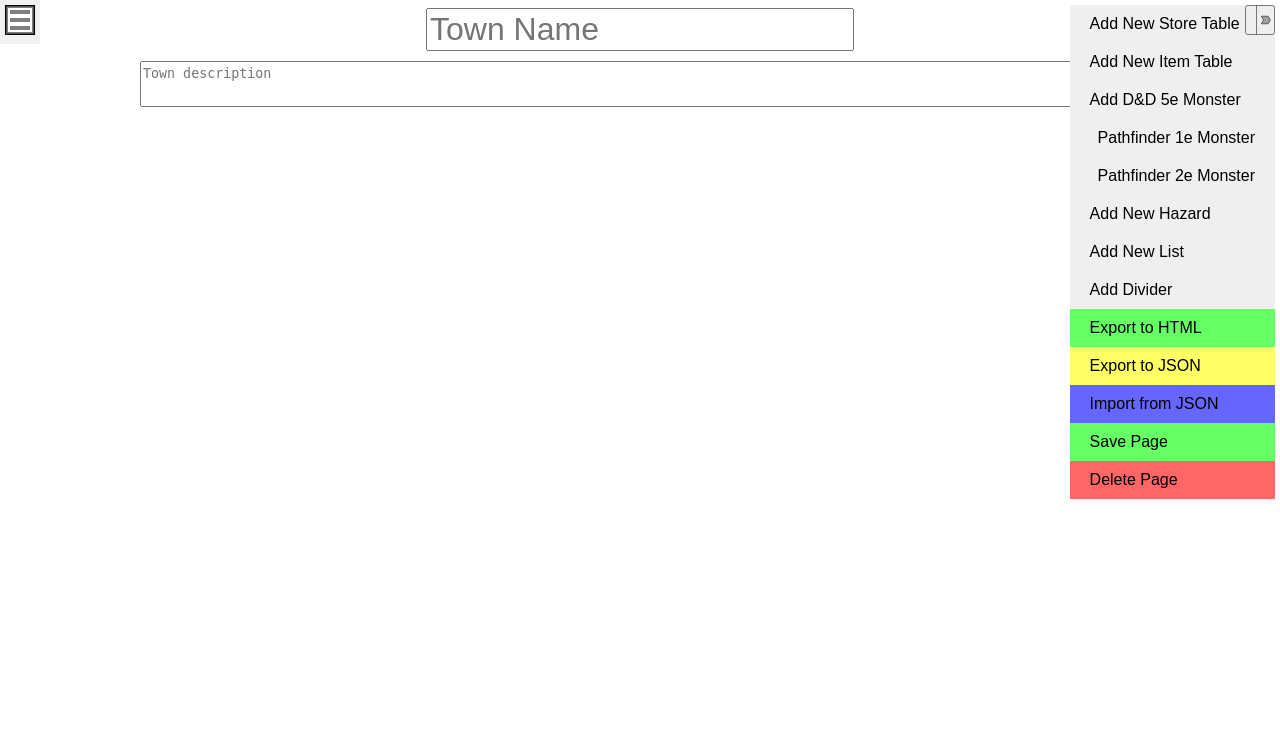
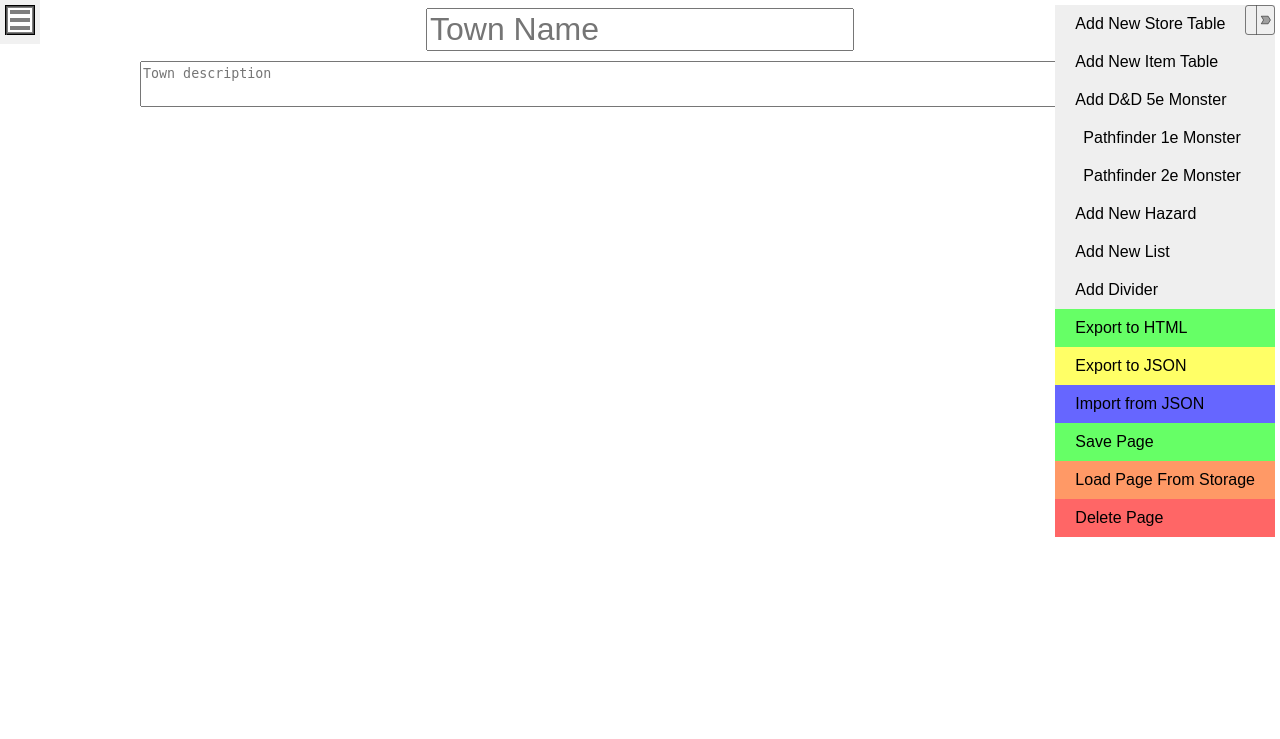
Before and after one commit to Dude036/Cyneric, a Django app: page /editor/ in a window 1280 px wide. Shown: the top 739 px of the page. Run offline with Django 3.2, Linux system fonts and the light colour scheme; parts of the project's set-up code (start-up, migrations or seed data) failed here and were passed over.

Commit message:
Finalizing editor Refactor

```diff
--- a/static/js/add_elements.js
+++ b/static/js/add_elements.js
@@ -106,6 +106,7 @@ function add_header_delete(parent, content) {
       if (DEBUG) { console.log("Deleting Item"); }
       parent.parentNode.removeChild(parent);
       if (DEBUG) { console.log("Item successfully deleted"); }
+      delete_container_session_storage(parent.id)
     }
   }
 
--- a/static/js/globals.js
+++ b/static/js/globals.js
@@ -23,3 +23,46 @@ let export_counter = 0;
 let PATHFINDER_2_STATS = ['HP', 'Speed', 'Size', 'AC', 'Fortitude Save', 'Will Save', 'Reflex Save', 'Skills', 'Recall Knowledge', 'Damage Immunities', 'Damage Resistances', 'Damage Weakness', 'Senses', 'Languages']
 let PATHFINDER_1_STATS = ['HP', 'Speed', 'Size', 'AC', 'Touch AC', 'Flat AC', 'CMD', 'CMB', 'Fortitude Save', 'Will Save', 'Reflex Save', 'Skills', 'Damage Immunities', 'Damage Resistances', 'Damage Weakness', 'Senses', 'Languages']
 let DND_5_STATS = ['HP', 'Speed', 'Size', 'AC', 'STR Save', 'DEX Save', 'CON Save', 'WIS Save', 'INT Save', 'CHA Save', 'Skills', 'Damage Immunities', 'Damage Resistances', 'Damage Weakness', 'Senses', 'Languages']
+
+
+/*******************************************************************************************************/
+/* HELPER FUNCTIONS ************************************************************************************/
+/*******************************************************************************************************/
+
+
+/**Convert Text to paragraphed HTML
+ * @param text The text to HTMLify
+ * @return HTMLified text
+ */
+function convert_text(text) {
+  return '<p>' + text.split('\n').join('</p><p>') + '</p>'
+}
+
+
+/**Reavers the convert text function into paragraphs
+ * @param text The text to normalize
+ * @return Normal text
+ */
+function deconvert_text(text) {
+  if (text.length == 0) { return text; }
+  return text.substring(3, text.length - 4).split('</p><p>').join('\n');
+}
+
+
+/**Validate id string passed in is Numeric
+ * @param value Number
+ * @return True if a number
+ */
+function is_numeric(value) {
+  return /^-?\d+$/.test(value);
+}
+
+
+/**Convert Stat to modifier
+ * @param stat Stat
+ * @return Modifier
+ */
+function get_mod(stat) {
+  var val = Math.floor(parseInt(stat) / 2) - 5;
+  return (val > 0) ? '+' + val : val;
+}
--- a/static/js/index.js
+++ b/static/js/index.js
@@ -1,13 +1,4 @@
 
-
-// Add Back button Cancel
-window.addEventListener('popstate', function (e) {
-  if (confirm("Are you sure you want to leave?")) {
-    window.history.back();
-  } else {
-    window.history.pushState(null, null, window.location.pathname);
-  }
-}, false);
 
 // Dragula Initial Setup
 dragula([document.getElementById('editor')], {
@@ -58,7 +49,8 @@ function incriment_item_counter(name) {
 function update_page_state(state) {
   if (DEBUG) { console.log("Updating page state"); }
   if (state === "Save") {
-    save_all_json();
+    refresh_page_json()
+    save_json_from_page();
     (async () => {
       // Toast Message
       var toast = document.createElement('div');
@@ -86,6 +78,17 @@ function update_page_state(state) {
 
       // Delete contents of editor and session
       document.getElementById('editor').innerHTML = "";
+      sessionStorage.clear();
+    }
+  } else if (state === "Load") {
+    if (confirm("Loading will Current Page contents. Are you sure you want to Load from Storage?")) {
+      header.value = "";
+      description.value = "";
+
+      // Delete contents of editor and session
+      document.getElementById('editor').innerHTML = "";
+      var json_from_storage = export_session_json();
+      update_page(json_from_storage);
       sessionStorage.clear();
     }
   }
@@ -141,7 +144,6 @@ function editor_container_table(element) {
         new_row.parentNode.removeChild(new_row);
         if (DEBUG) { console.log("Row Successfully Deleted"); }
       }
-      set_session_storage();
     }
 
     // Detail Style
@@ -165,7 +167,6 @@ function editor_container_table(element) {
       new_input.id = new_cell.id + "I";
 
       new_cell.appendChild(new_input);
-      set_session_storage();
     }
 
     var add_header = new_row.insertCell(2);
@@ -225,7 +226,6 @@ function editor_container_table(element) {
         container.parentNode.removeChild(container);
         if (DEBUG) { console.log("Table successfully deleted"); }
       }
-      set_session_storage();
     }
 
     container.appendChild(add_delete_div);
@@ -246,7 +246,6 @@ function editor_container_table(element) {
         element.innerHTML = '';
         if (DEBUG) { console.log("Table successfully Cleared"); }
       }
-      set_session_storage();
     }
 
     container.appendChild(add_delete_div);
@@ -367,7 +366,6 @@ function editor_container_table(element) {
         item_row.parentNode.removeChild(item_row);
         if (DEBUG) { console.log("Row Successfully Deleted"); }
       }
-      set_session_storage();
     }
 
     add_button_td.appendChild(add_button_div);
@@ -417,7 +415,6 @@ function editor_container_table(element) {
     item_text.style.lineHeight = "20px";
     item_text.style.width = "400px";
     item_data_cell.appendChild(item_text);
-    set_session_storage();
   }
 
   if (element.id.startsWith("S")) {
@@ -436,7 +433,6 @@ function editor_container_table(element) {
       var base_id = element.id + "_OWNER";
       if (confirm("Overwrite Owner Content?")) {
         owner_api_wrapper(base_id, 'npc/json');
-        set_session_storage();
       }
     }
 
@@ -725,14 +721,12 @@ function create_element_monster(monster, edition) {
           temp_trait.parentNode.removeChild(temp_trait);
           if (DEBUG) { console.log("Trait successfully deleted"); }
         }
-        set_session_storage();
       }
 
       temp_trait.appendChild(temp_trait_input);
       temp_trait.appendChild(temp_trait_delete);
 
       monster_trait_list_loc.appendChild(temp_trait);
-      set_session_storage();
     }
 
     var monster_trait_list_clear = document.createElement('div');
@@ -749,7 +743,6 @@ function create_element_monster(monster, edition) {
         monster_trait_list_loc.innerHTML = '';
         if (DEBUG) { console.log("Traits successfully cleared"); }
       }
-      set_session_storage();
     }
 
     monster_header_content.appendChild(monster_trait_list_clear);
@@ -898,7 +891,6 @@ function create_element_monster(monster, edition) {
         temp_action.parentNode.removeChild(temp_action);
         if (DEBUG) { console.log("Action successfully deleted"); }
       }
-      set_session_storage();
     }
     temp_action_header.appendChild(temp_action_header_delete);
 
@@ -965,7 +957,6 @@ function create_element_monster(monster, edition) {
     temp_action.appendChild(temp_action_header);
     temp_action.appendChild(temp_action_info);
     monster_action_container.appendChild(temp_action);
-    set_session_storage();
   }
 
   var monster_action_clear = document.createElement('div');
@@ -1146,7 +1137,6 @@ function create_element_monster(monster, edition) {
             spell_cont.parentNode.removeChild(spell_cont);
             if (DEBUG) { console.log("Spell Tables successfully Deleted"); }
           }
-          set_session_storage();
         }
 
         latest_monster_spell_col++;
@@ -1169,7 +1159,6 @@ function create_element_monster(monster, edition) {
           temp_row.parentNode.removeChild(temp_row);
           if (DEBUG) { console.log("Spell Row successfully Deleted"); }
         }
-        set_session_storage();
       }
 
       temp_spell_list.appendChild(temp_spell_list_loc);
@@ -1178,7 +1167,6 @@ function create_element_monster(monster, edition) {
       temp_row.appendChild(temp_spell_use);
       temp_row.appendChild(temp_spell_list);
       monster_spell_table.appendChild(temp_row)
-      set_session_storage();
     }
 
     var monster_spell_row_delete = document.createElement('div');
@@ -1200,7 +1188,6 @@ function create_element_monster(monster, edition) {
         monster_spell_add.style.display = 'block';
         monster_spell_clear.style.display = 'none';
       }
-      set_session_storage();
     }
     // Finalize
     monster_spell_table_container.appendChild(monster_spell_row_delete);
@@ -1210,7 +1197,6 @@ function create_element_monster(monster, edition) {
 
     monster_spell_add.style.display = 'none';
     monster_spell_clear.style.display = 'block';
-    set_session_storage();
   }
 
   // Delete Table option
@@ -1222,7 +1208,6 @@ function create_element_monster(monster, edition) {
     }
     monster_spell_add.style.display = 'block';
     monster_spell_clear.style.display = 'none';
-    set_session_storage();
   }
 
   monster_spell.appendChild(monster_spell_clear);
@@ -1517,6 +1502,11 @@ function create_element(item) {
   container.id = item[0] + get_uuid();
   container.style.marginBottom = '60px';
 
+  // Generic update function for all bits of data within a form.
+  container.addEventListener('change', function() {
+    save_container_as_json(container);
+  });
+
   // Actions
   var actions = document.createElement('div');
   actions.id = container.id + '_ACTIONS';
@@ -1997,15 +1987,21 @@ function save_container_as_json(container) {
 }
 
 
+/**Deletes all session data
+ */
+function refresh_page_json() {
+  window.sessionStorage.clear();
+}
+
+
 /**Trawls editor container to save all data to session storage
  */
-function save_all_json() {
+function save_json_from_page() {
   if (DEBUG) { console.log("Exporting containers to session storage"); }
-  window.sessionStorage.clear();
 
   var session_state_obj = {
-    "Name": "",
-    "Description": "",
+    "Name": document.getElementById('header').value,
+    "Description": document.getElementById('description').value,
     "Data": [],
   }
   export_counter = 0;
@@ -2029,8 +2025,17 @@ function save_all_json() {
 /**Set storage value for page, for later retrieval
  */
 function save_container_session_storage(container_id) {
-  if (DEBUG) { console.log("Updating JSON for container:" + container_id); }
+  if (DEBUG) { console.log("Updating JSON for container: " + container_id); }
   var export_obj = save_container_as_json(document.getElementById(container_id));
+}
+
+
+/**Remove container from storage
+ */
+function delete_container_session_storage(container_id) {
+  if (DEBUG) { console.log("Deleting JSON for container: " + container_id); }
+  window.sessionStorage.removeItem(container_id);
+  save_json_from_page();
 }
 
 
@@ -2437,7 +2442,7 @@ function export_page() {
  */
 function export_json(callback) {
   if (DEBUG) { console.log("Exporting containers to JSON"); }
-  // Clear export object
+  // Clear export objects
   var export_state_obj = {
     "Name": document.getElementById('header').value,
     "Description": convert_text(document.getElementById('description').value),
@@ -2446,7 +2451,8 @@ function export_json(callback) {
   export_counter = 0;
 
   // Save all to JSON
-  save_all_json();
+  refresh_page_json();
+  save_json_from_page();
   var session_obj = JSON.parse(window.sessionStorage.getItem('state'));
   if (DEBUG) { console.log("Session Containers:"); }
   if (DEBUG) { console.log(session_obj['Data']); }
@@ -2457,7 +2463,7 @@ function export_json(callback) {
     var session_container_obj = JSON.parse(window.sessionStorage.getItem(key));
     if (DEBUG) { console.log(session_container_obj); }
     export_state_obj['Data'].push(session_container_obj);
-  })
+  });
 
   if (DEBUG) { console.log("Final Export Data"); }
   if (DEBUG) { console.log(export_state_obj); }
@@ -2472,6 +2478,54 @@ function export_json(callback) {
 }
 
 
+/**Get all data from session in a single JSON object
+ * @return Exportable JSON from session storage
+ */
+function export_session_json() {
+  if (!window.sessionStorage.getItem('state')) {
+    (async () => {
+      // Toast Message
+      var toast = document.createElement('div');
+      toast.style.backgroundColor = "#E34D4D";
+      toast.style.position = "fixed";
+      toast.style.top = "40px";
+      toast.style.left = "40px";
+      toast.style.width = "250px";
+      toast.id = "toast";
+      toast.style.padding = "10px 20px";
+
+      toast.appendChild(document.createTextNode("Unable to load from Storage"));
+
+      var header_img = document.getElementById("header_img");
+      header_img.appendChild(toast);
+
+      setTimeout(function(){
+        toast.parentNode.removeChild(toast);
+      }, 5000);
+    })()
+    return null;
+  }
+  if (DEBUG) { console.log("Exporting JSON from storage"); }
+  var session_obj = JSON.parse(window.sessionStorage.getItem('state'));
+
+  var export_state_obj = {
+    "Name": session_obj['Name'],
+    "Description": convert_text(session_obj['Description']),
+    "Data": [],
+  }
+
+  // Get all keys and remove data from
+  var all_keys = Object.keys(window.sessionStorage);
+  all_keys.splice(all_keys.indexOf('state'), 1);
+
+  for (var i = 0; i < all_keys.length; i++) {
+    export_state_obj['Data'].push(JSON.parse(window.sessionStorage.getItem(all_keys[i])));
+  }
+
+  return export_state_obj;
+}
+
+
 /**Import everything from JSON object
  */
 function import_page() {
@@ -2494,113 +2548,5 @@ function import_page() {
 
   if (DEBUG) { console.log("JSON String validated. Beginning Document Change"); }
   update_page(new_json);
-  set_session_storage();
+  save_json_from_page();
 }
-
-
-/**Update Session storage for page with imported data
- * @param data Imported Data
- * @param data_type Location in Session Storage
- * @param current_id The Id requesting an import. Update this one.
- */
-function update_session_storage(data, data_type, current_id) {
-  if (DEBUG) { console.log("Updating Session JSON with imported info"); }
-  // Get the data as if to save to local storage
-  var export_obj = export_json(true);
-
-  // Decipher which instance to replace
-  if (data_type == "Monsters") {
-    console.log("Searching for " + current_id + " among Monsters")
-    hazard_dom = document.getElementById(current_id);
-    console.log(hazard_dom)
-    for (var i = export_obj["Monsters"].length - 1; i >= 0; i--) {
-      if (export_obj["Monsters"][i]['id'] == current_id) {
-        console.log("Found id! :: " + export_obj["Monsters"]['id']);
-        var keys = Object.keys(data);
-        keys.forEach(function(key) {
-          export_obj["Monsters"][i][key] = data[key];
-        })
-      }
-    }
-  } else if (data_type == "Hazards") {
-    console.log("Searching for " + current_id + " among Hazards")
-    hazard_dom = document.getElementById(current_id);
-    console.log(hazard_dom)
-    for (var i = export_obj["Hazards"].length - 1; i >= 0; i--) {
-      if (export_obj["Hazards"][i]['id'] == current_id) {
-        console.log("Found id! :: " + export_obj["Hazards"]['id']);
-        var keys = Object.keys(data);
-        keys.forEach(function(key) {
-          export_obj["Hazards"][i][key] = data[key];
-        })
-      }
-    }
-  }
-
-  // Update the local storage
-  window.sessionStorage.setItem('state', JSON.stringify(export_obj));
-
-  // Clear page before reinstating data
-  document.getElementById('editor').innerHTML = "";
-
-  // Cleared page means we can resent this stuff
-  latest_store = 0;
-  latest_store_rows = 0;
-  latest_table = 0;
-  latest_table_rows = 0;
-  latest_list = 0;
-  latest_list_rows = 0;
-  latest_monster = 0;
-  latest_monster_rows = 0;
-  latest_monster_trait = 0;
-  latest_monster_spell = 0;
-  latest_monster_spell_row = 0;
-  latest_monster_spell_col = 0;
-  latest_monster_action = 0;
-  latest_hazard = 0;
-  latest_hazard_trait = 0;
-  latest_hazard_custom = 0;
-  retrieve_session_storage();
-}
-
-
-/*******************************************************************************************************/
-/* HELPER FUNCTIONS ************************************************************************************/
-/*******************************************************************************************************/
-
-
-/**Convert Text to paragraphed HTML
- * @param text The text to HTMLify
- * @return HTMLified text
- */
-function convert_text(text) {
-  return '<p>' + text.split('\n').join('</p><p>') + '</p>'
-}
-
-
-/**Reavers the convert text function into paragraphs
- * @param text The text to normalize
- * @return Normal text
- */
-function deconvert_text(text) {
-  return text.substring(3, text.length - 4).split('</p><p>').join('\n');
-}
-
-
-/**Validate id string passed in is Numeric
- * @param value Number
- * @return True if a number
- */
-function is_numeric(value) {
-  return /^-?\d+$/.test(value);
-}
-
-
-/**Convert Stat to modifier
- * @param stat Stat
- * @return Modifier
- */
-function get_mod(stat) {
-  var val = Math.floor(parseInt(stat) / 2) - 5;
-  return (val > 0) ? '+' + val : val;
-}
--- a/static/js/update_page.js
+++ b/static/js/update_page.js
@@ -46,7 +46,7 @@ function update_page(new_json) {
       create_element('List');
     } else if (data_obj['Type'].startsWith('Monster')) {
       create_element('Monster' + data_obj['Edition']);
-    } else if (data_obj['Type'] === 'Hazard2') {
+    } else if (data_obj['Type'].startsWith('Hazard')) {
       create_element('Hazard2');
     } else if (data_obj['Type'] === 'Divider') {
       create_element('Divider');
--- a/static/templates/base.html
+++ b/static/templates/base.html
@@ -179,13 +179,19 @@
     .green:hover {
       background-color: #66CF66;
     }
+    .orange {
+      background-color: #FF9966;
+    }
+    .orange:hover {
+      background-color: #FF5500;
+    }
     .red {
       background-color: #FF6666;
     }
     .red:hover {
       background-color: #CF6666;
     }
-    .grey:active, .blue:active, .yellow:active, .green:active {
+    .grey:active, .blue:active, .yellow:active, .green:active, .orange:active {
       background-color: #000000;
       color: #EFEFEF;
     }
--- a/static/templates/editor.html
+++ b/static/templates/editor.html
@@ -33,7 +33,7 @@
   {% csrf_token %}
   <input type="text" id="header" name="header" placeholder="Town Name" style="margin: auto; display: block; font-size:32px;margin-bottom: 10px;">
   <textarea class="overflow_textarea" type="textarea" id="description" name="description" placeholder="Town description" style="width: 100%;margin-bottom: 60px;"></textarea>
-  <div id="editor" class="editor">
+  <div id="editor" class="editor" onbeforeunload="save_json_from_page()">
   </div>
   <div class="sidebar">
     <img id="sidebar_open" height="30px" style="float: right;display: block;" src="{% static 'svg/open_editor.svg' %}" onclick="show_hide('sidebar_container');show_hide('sidebar_open');show_hide('sidebar_closed');">
@@ -75,6 +75,9 @@
       <div class="green sidebar_object" onclick="update_page_state('Save');">
         Save Page
       </div>
+      <div class="orange sidebar_object" onclick="update_page_state('Load');">
+        Load Page From Storage
+      </div>
       <div class="red sidebar_object" onclick="update_page_state('Delete');">
         Delete Page
       </div>
```
